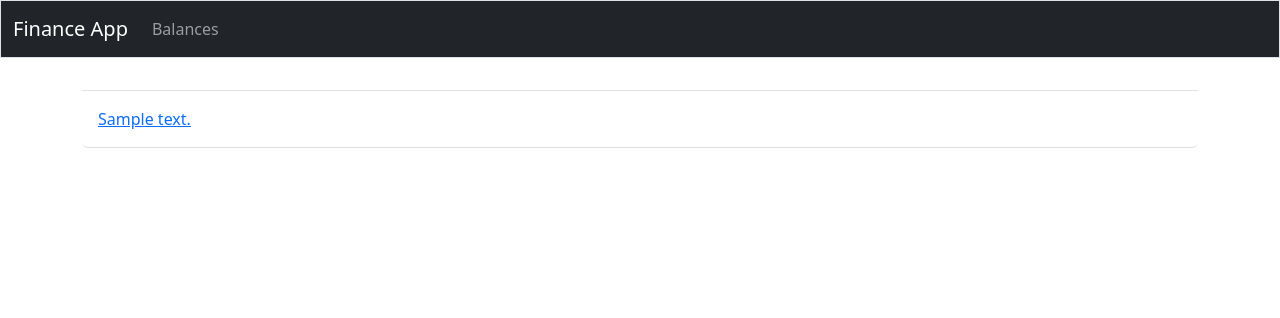
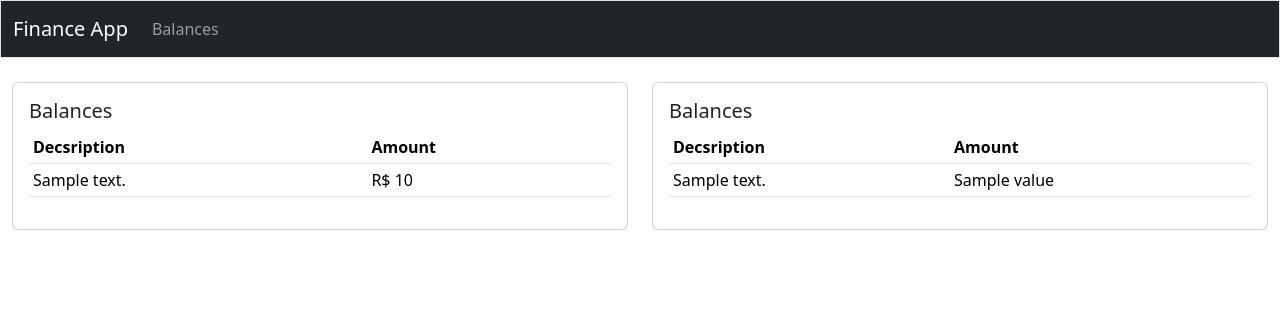
Before and after one commit to alucardavid/finance-app, a Django app: template finance/templates/finance/index.html in a window 1280 px wide. Shown: the top 318 px of the page. Run offline with Django 3.2, Linux system fonts and the light colour scheme; the template is opened without the code that fills it: most values are stand-ins (such as "Sample title", 1, 10 or a date in 2020); some libraries are stand-ins or nearby versions.

Commit message:
include balance card

```diff
--- a/finance/templates/finance/base.html
+++ b/finance/templates/finance/base.html
@@ -3,7 +3,7 @@
 <head>
     <meta charset="utf-8">
     <meta name="viewport" content="width=device-width, initial-scale=1">
-    <title>Learning Log</title>
+    <title>Finance App</title>
 
     {% load django_bootstrap5 %}
     {% bootstrap_css %}
@@ -40,22 +40,9 @@
         </div> <!-- Closes navbar's container -->
     </nav> <!-- End of navbar -->
 
-    <main class="container">
-        <div class="pb-2 mb-2 border-bottom">
-            {% block page_header %}{% endblock page_header %}
-        </div>
+    <main class="container-fluid">
         <div>
-            {% block content %}
-            <ul class="list-group border-bottom pb-2 mb-4">
-                {% for balance in balances %}
-                  <li class="list-group-item border-0">
-                    <a href="#">{{ balance.description }}</a>
-                  </li>
-                {% empty %}
-                  <li class="list-group-item border-0">No topics have been added yet.</li>
-                {% endfor %}
-              </ul>
-            {% endblock content %}
+            {% block content %}{% endblock content %}
         </div>
     </main>
 
--- a/finance/templates/finance/index.html
+++ b/finance/templates/finance/index.html
@@ -1 +1,60 @@
 {% extends 'finance/base.html' %}
+{% load humanize %}
+
+{% block content %}
+    <div class="row">
+        <div class="col">
+            <div class="card">
+                <div class="card-body">
+                    <h5 class="card-title">Balances</h5>
+                        <table class="table table-hover table-sm">
+                            <thead>
+                                <tr>
+                                    <th>Decsription</th>
+                                    <th>Amount</th>
+                                </tr>
+                            </thead>
+                            <tbody>
+                                {% for balance in balances %}
+                                    <tr>
+                                        <td>{{ balance.description }}</td>
+                                        <td>R$ {{ balance.value|intcomma }}</td>
+                                    </tr>
+                                {% endfor %}
+                            </tbody>
+                        </table>
+
+
+                        </ul>
+                    </div>
+            </div>
+        </div>
+        <div class="col">
+            <div class="card">
+                <div class="card-body">
+                    <h5 class="card-title">Balances</h5>
+                        <table class="table table-hover table-sm">
+                            <thead>
+                                <tr>
+                                    <th>Decsription</th>
+                                    <th>Amount</th>
+                                </tr>
+                            </thead>
+                            <tbody>
+                                {% for balance in balances %}
+                                    <tr>
+                                        <td>{{ balance.description }}</td>
+                                        <td>{{ balance.value }}</td>
+                                    </tr>
+                                {% endfor %}
+                            </tbody>
+                        </table>
+
+
+                        </ul>
+                    </div>
+            </div>
+        </div>
+    </div>
+
+{% endblock content %}
--- a/financeapp/settings.py
+++ b/financeapp/settings.py
@@ -41,6 +41,7 @@ INSTALLED_APPS = [
     'django.contrib.sessions',
     'django.contrib.messages',
     'django.contrib.staticfiles',
+    'django.contrib.humanize',
 ]
 
 MIDDLEWARE = [
```
Also changed, not shown: finance/api.py (added, +18 -0 lines), finance/views.py (+2 -5 lines).
